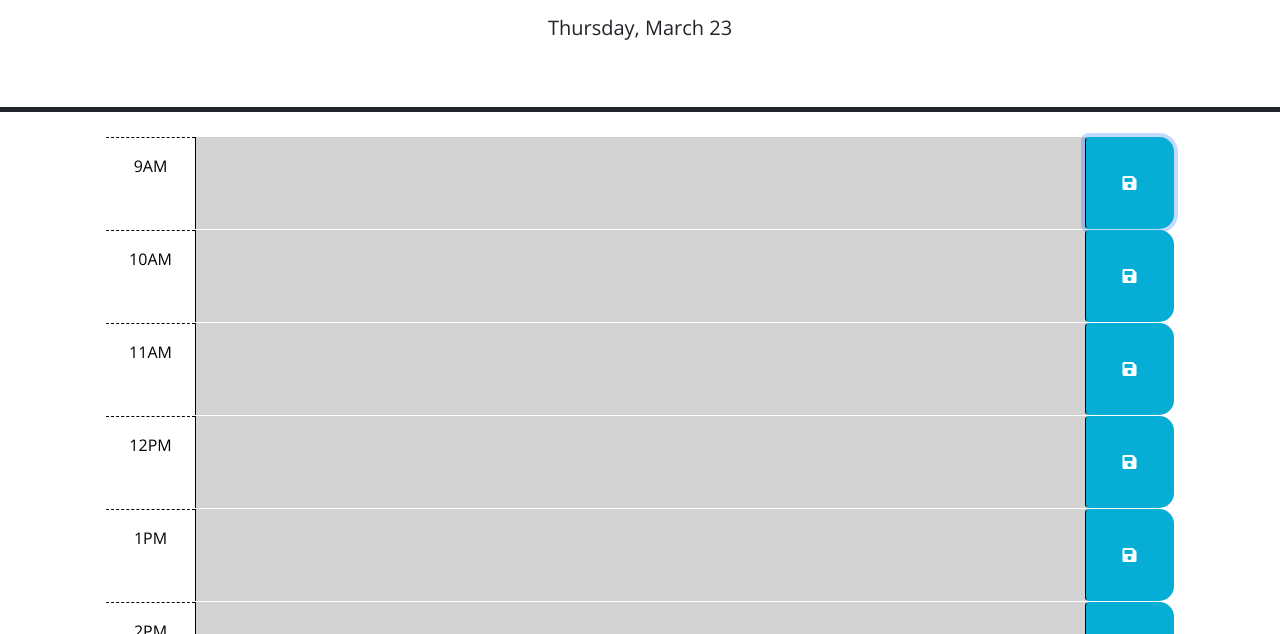
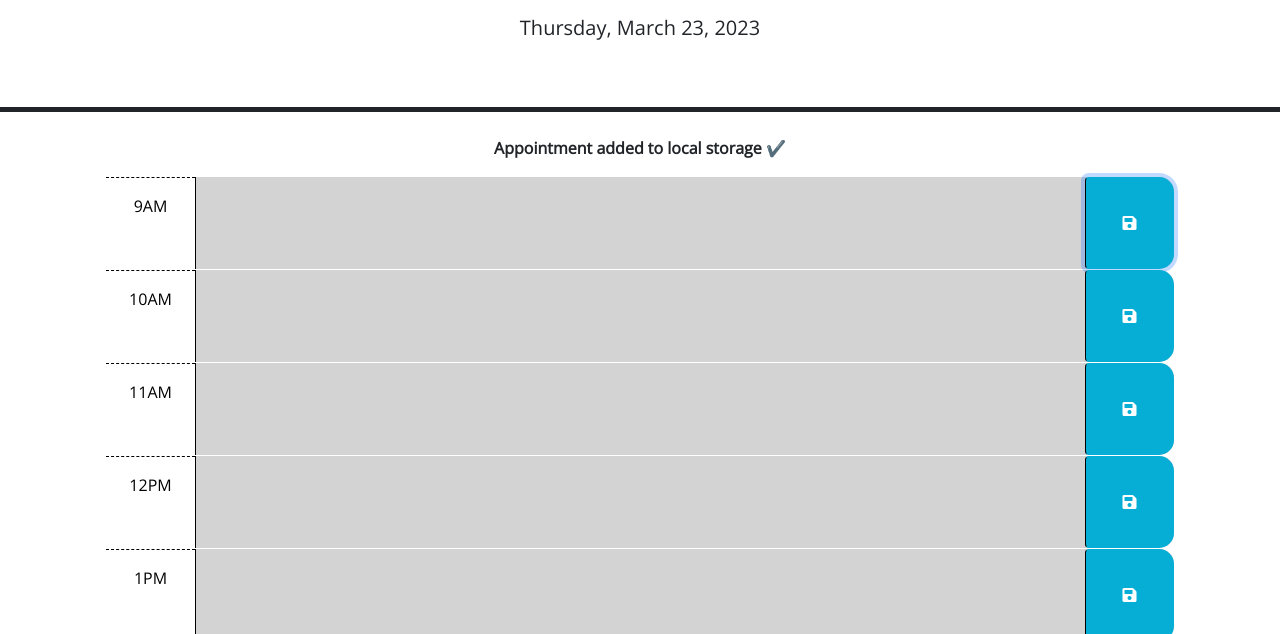
Before and after one commit to SadimaMaharjan/plan-my-day, a plain HTML site: page index.html in a window 1280 px wide. Both pictures are taken after a click on the button 1129 px from the left and 348 px from the top of the page. Shown: the part 166-800 px from the top of the page. Drawn offline with nearby package versions, Linux system fonts and the light colour scheme.

Commit message:
adds message notification when event is added

```diff
--- a/assets/css/style.css
+++ b/assets/css/style.css
@@ -1,5 +1,5 @@
 body {
-  font-family: 'Open Sans', sans-serif;
+  font-family: "Open Sans", sans-serif;
   font-size: 16px;
 }
 
@@ -57,3 +57,8 @@ textarea {
   font-size: 20px;
   transition: all 0.3s ease-in-out;
 }
+
+.notification {
+  text-align: center;
+  font-weight: bold;
+}
--- a/assets/js/script.js
+++ b/assets/js/script.js
@@ -2,6 +2,7 @@
 var currentDayDisplayEl = $("#currentDay");
 var timeBlock = $(".time-block");
 var btnSave = $(".saveBtn");
+var messageNotification = $(".notification");
 
 // Wrap all code that interacts with the DOM in a call to jQuery to ensure that the code isn't run until the browser has finished rendering all the elements in the html.
 
@@ -24,6 +25,12 @@ $(document).ready(function () {
       .val()
       .trim();
     localStorage.setItem(eventId, hourlyEvent);
+
+    // display the notification message for 5 seconds when an event is added to the time-block
+    messageNotification.text("Appointment added to local storage ✔️").show();
+    setTimeout(function () {
+      messageNotification.text("Appointment added to local storage ✔️").hide();
+    }, 5000);
   });
 
   // Using the id attribute of each time-block to add or remove the past, present and future classes and setting colors for each time-block
@@ -65,7 +72,7 @@ $(document).ready(function () {
   // code to display the current date in the header of the page.
 
   function displayCurrentDay() {
-    var today = dayjs().format("dddd, MMMM D");
+    var today = dayjs().format("dddd, MMMM D, YYYY");
     currentDayDisplayEl.text(today);
   }
 
--- a/index.html
+++ b/index.html
@@ -29,6 +29,7 @@
       <p id="currentDay" class="lead"></p>
     </header>
     <div class="container-lg px-5">
+      <section id="message"><p class="notification"></p></section>
       <!--The below HTML code are the time blocks for past. present and future-->
       <div id="hour-09" class="row time-block">
         <div class="col-2 col-md-1 hour text-center py-3">9AM</div>
```
